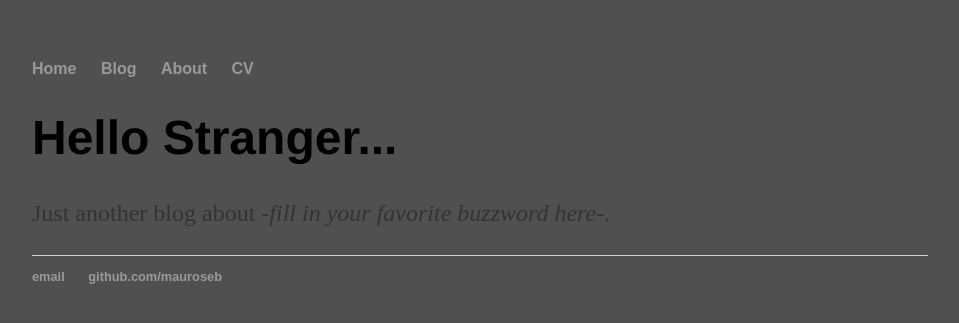
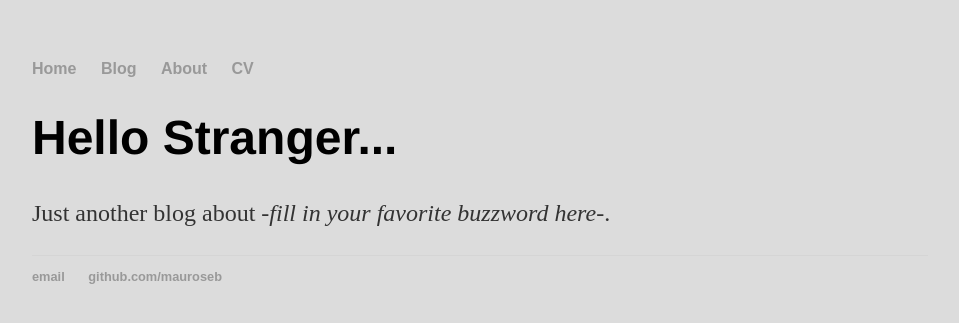
Before and after one commit to mauroseb/mauroseb.github.io, a Jekyll site: the page built from index.html, in a window 1280 px wide. Shown: the top 323 px of the page, without its empty margins (160-1119 px from the left). Built offline with Jekyll 4.4.1, drawn with Linux system fonts in a browser that asks for light colours.

Commit message:
Update main.css

```diff
--- a/css/main.css
+++ b/css/main.css
@@ -1,7 +1,7 @@
 body {
     margin: 60px auto;
     width: 70%;
-    background-color: #505050;
+    background-color: #dcdcdc;
     background-blend-mode: multiply, luminosity;
 }
 nav ul, footer ul {
```
